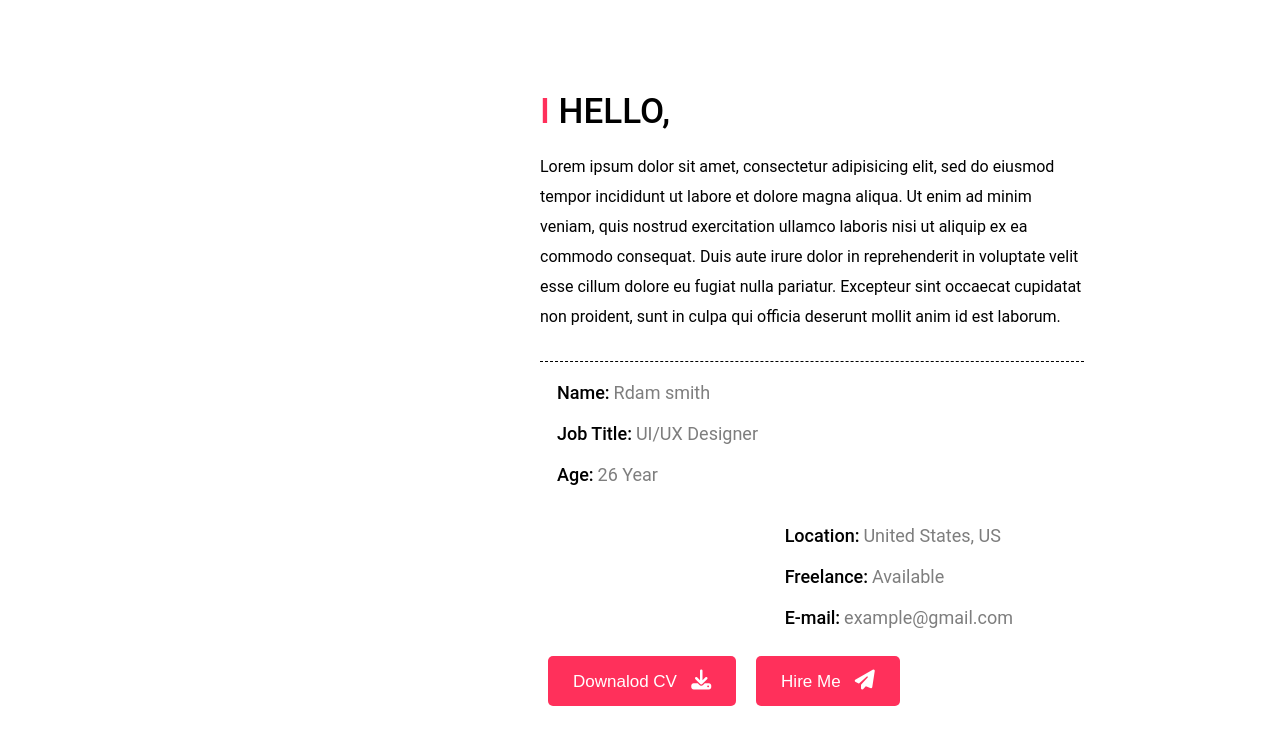
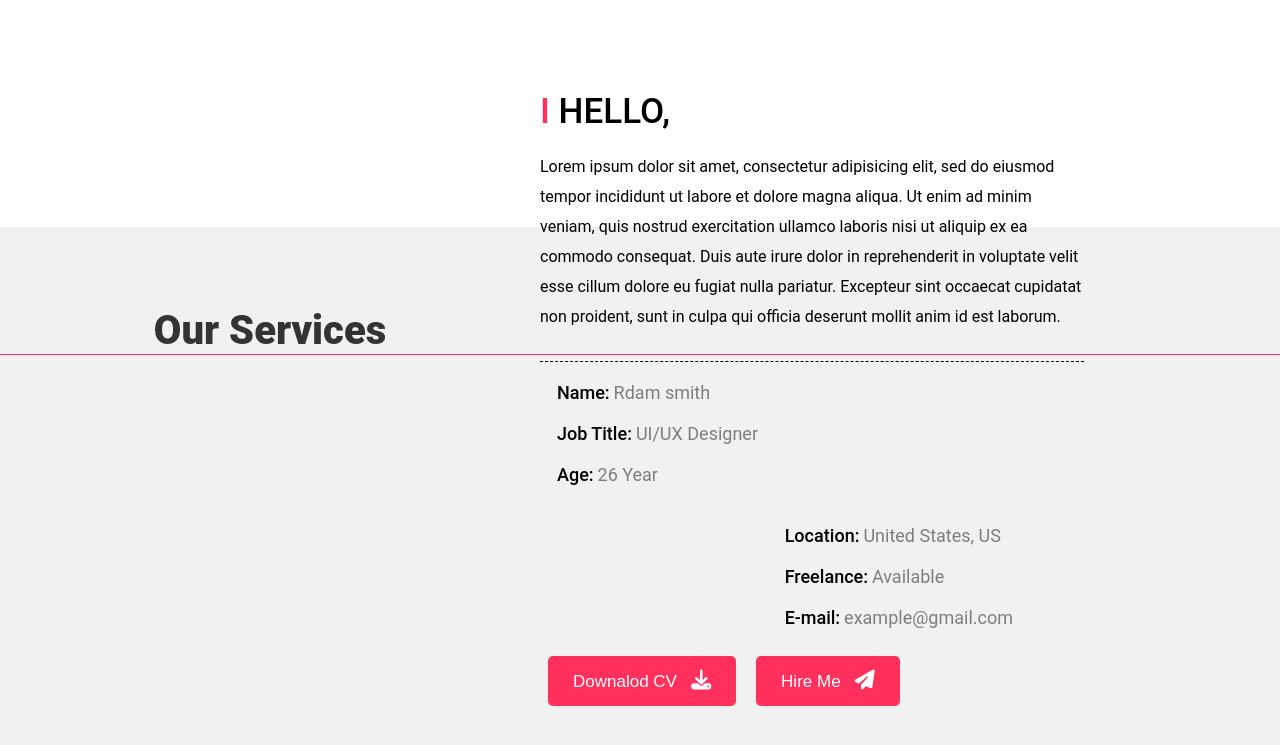
Before and after one commit to Shehab1001/fokir, a plain HTML site: page index.html in a window 1280 px wide. Shown: the part 1373-2118 px from the top of the page. Before the commit the page ends 2087 px from the top, so only its background shows below. Drawn offline with Linux system fonts and the light colour scheme.

Commit message:
services section

```diff
--- a/css/style.css
+++ b/css/style.css
@@ -519,6 +519,31 @@ body{
 }
 
 
+
+/*Services Section*/
+
+
+.services{
+  background-color: rgb(241, 241, 241);
+  color: rgb(51, 51, 51);
+  height: 100vh;
+}
+.service-cap{
+  padding-top: 80px;
+}
+.middle{
+  text-align: center;
+}
+.service-cap h2{
+  font-size: 40px;
+  font-weight: 800;
+  text-align: center;
+  border-bottom: 1px solid rgb(255, 48, 91);
+  bottom: 0;
+}
+
+
+
 /*Global clear*/
 .clear{
   clear: both;
--- a/index.html
+++ b/index.html
@@ -88,6 +88,19 @@
             </div>
             <div class="clear"></div>
         </div>
+    <!--End About Section-->
+
+        <!--Start Services Section-->
+        <div class="services" id="services">
+            <div class="service-cap">
+                <h2>Our Services</h2>
+                <div class="middle service1"></div>
+                <div class="middle service2"></div>
+                <div class="middle service3"></div>
+                <div class="middle service4"></div>
+            </div>
+        </div>
+
     <script src="script.js"></script>
                     <!-- <div class="counter" data-target="1000">0</div> -->
 </body>
```
